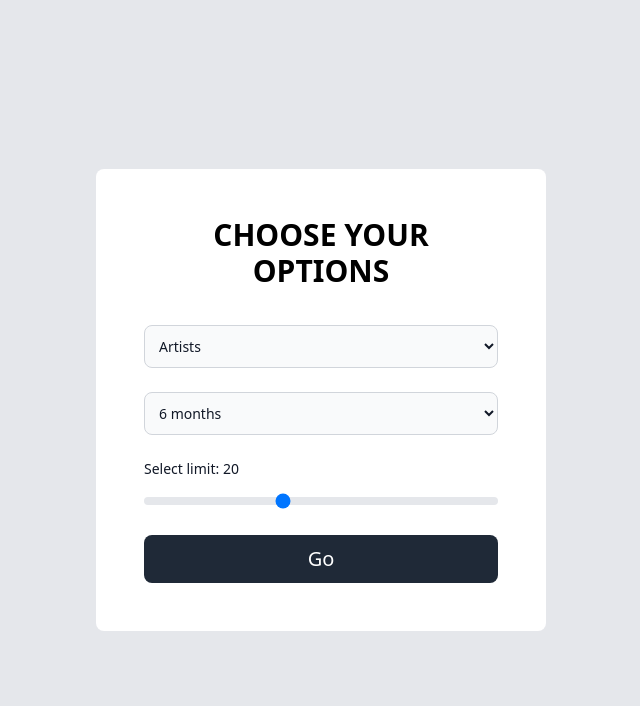
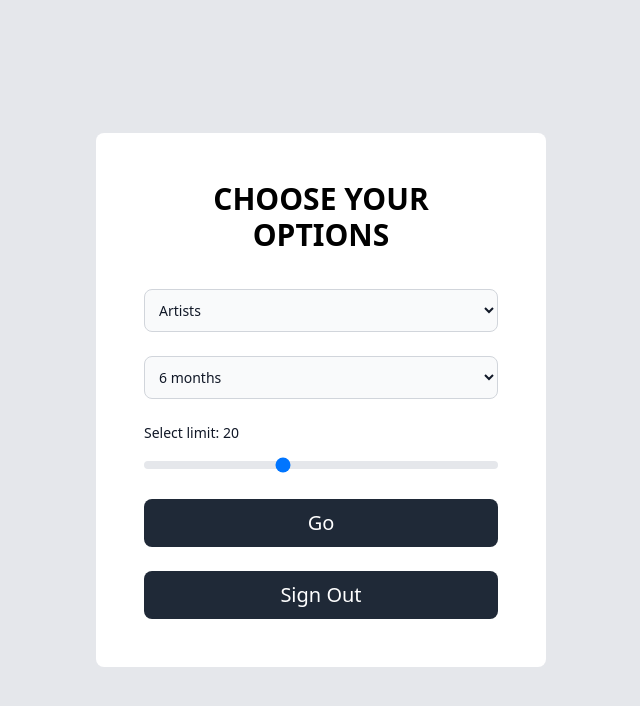
Before and after one commit to Josemigg16/toppify, a Nuxt app: page /dashboard in a window 1280 px wide. Shown: the top 706 px of the page, without its empty margins (319-959 px from the left). Built offline with nearby package versions, Linux system fonts and the light colour scheme; no server answers.

Commit message:
add Sign Out button

```diff
--- a/components/optionsForm.vue
+++ b/components/optionsForm.vue
@@ -11,6 +11,10 @@ const handleSubmit = () => {
         timeRange: timeRange.value,
         limit: limit.value
     })
+}
+const signOut = () => {
+    localStorage.clear()
+    navigateTo('/')
 }
 </script>
 
@@ -42,7 +46,14 @@ const handleSubmit = () => {
         </div>
 
         <button type="submit"
-            class="text-white bg-gray-800 hover:bg-gray-900 focus:outline-none focus:ring-4 focus:ring-gray-300 font-medium rounded-lg text-xl px-5 py-2.5 me-2 mb-2 dark:bg-gray-800 dark:hover:bg-gray-700 dark:focus:ring-gray-700 dark:border-gray-700 w-full">Go</button>
+            class="text-white bg-gray-800 hover:bg-gray-900 focus:outline-none focus:ring-4 focus:ring-gray-300 font-medium rounded-lg text-xl px-5 py-2.5 me-2 mb-2 dark:bg-gray-800 dark:hover:bg-gray-700 dark:focus:ring-gray-700 dark:border-gray-700 w-full">
+            Go
+        </button>
+        <button type="button"
+            class="text-white bg-gray-800 hover:bg-gray-900 focus:outline-none focus:ring-4 focus:ring-gray-300 font-medium rounded-lg text-xl px-5 py-2.5 me-2 mb-2 dark:bg-gray-800 dark:hover:bg-gray-700 dark:focus:ring-gray-700 dark:border-gray-700 w-full"
+            @click="signOut">
+            Sign Out
+        </button>
 
     </form>
 </template>
```
